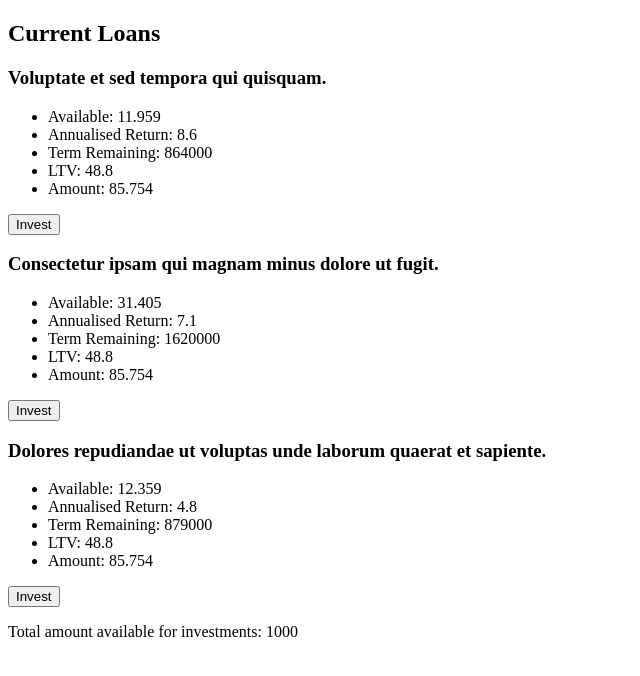
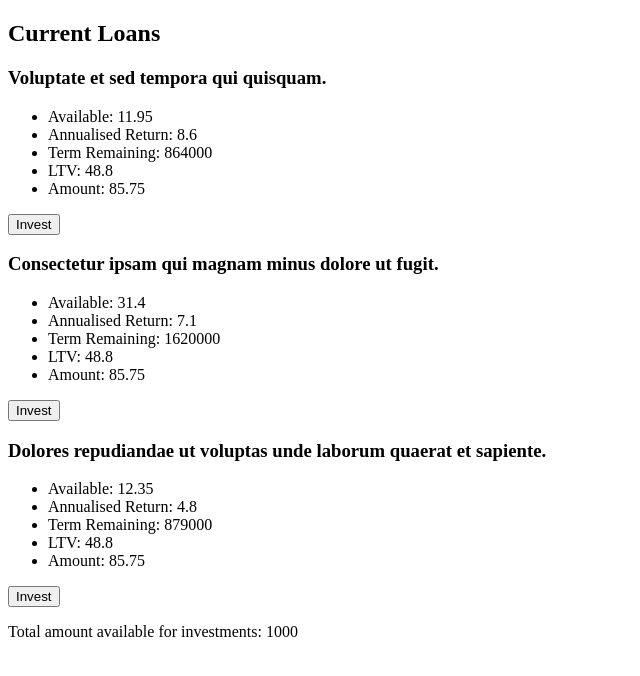
Before and after one commit to AkelaWhiteWolf/investments, a React (Create React App) app: page / in a window 1280 px wide. Shown: the top 676 px of the page, without its empty margins (0-640 px from the left). Built offline with nearby package versions, Linux system fonts and the light colour scheme.

Commit message:
work is going

```diff
--- a/src/components/App/App.jsx
+++ b/src/components/App/App.jsx
@@ -24,6 +24,10 @@ function App() {
     function investMoney(money) {
         if (money > totalAmount) {
             alert('You can not invest more then your total amount');
+            return;
+        }
+        if (money < 0) {
+            alert('You can not invest negative amount');
             return;
         }
 
--- a/src/services/loansDataFromJSON.js
+++ b/src/services/loansDataFromJSON.js
@@ -13,7 +13,8 @@ function transformDataToNumbers() {
     }
 
     function stringToNumber(str) {
-        const result = Number(str.replace(/,/, '.'));
+        let result = Number(str.replace(/,/, '.'));
+        result = (Math.floor(result * 100)) / 100;
 
         if (!result) throw new Error('This string can not be transformed to nubmer');
 
```
